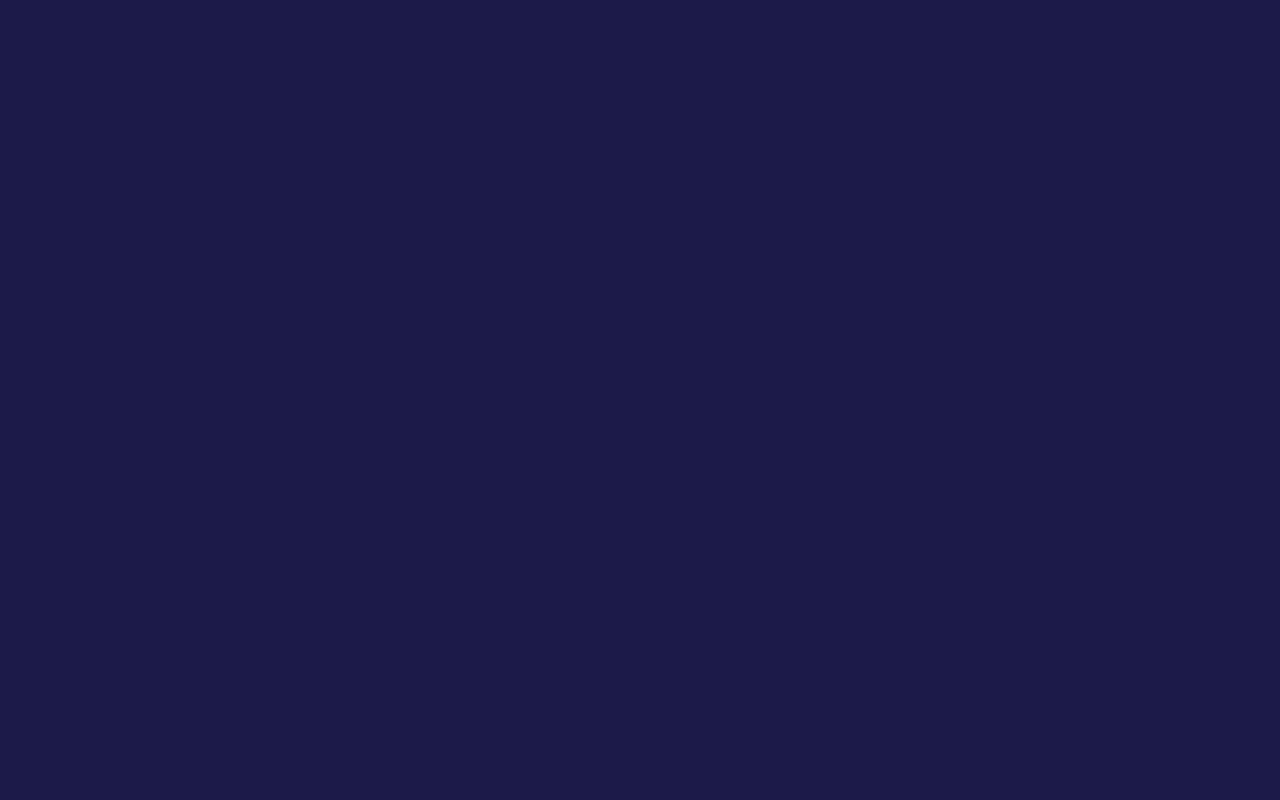
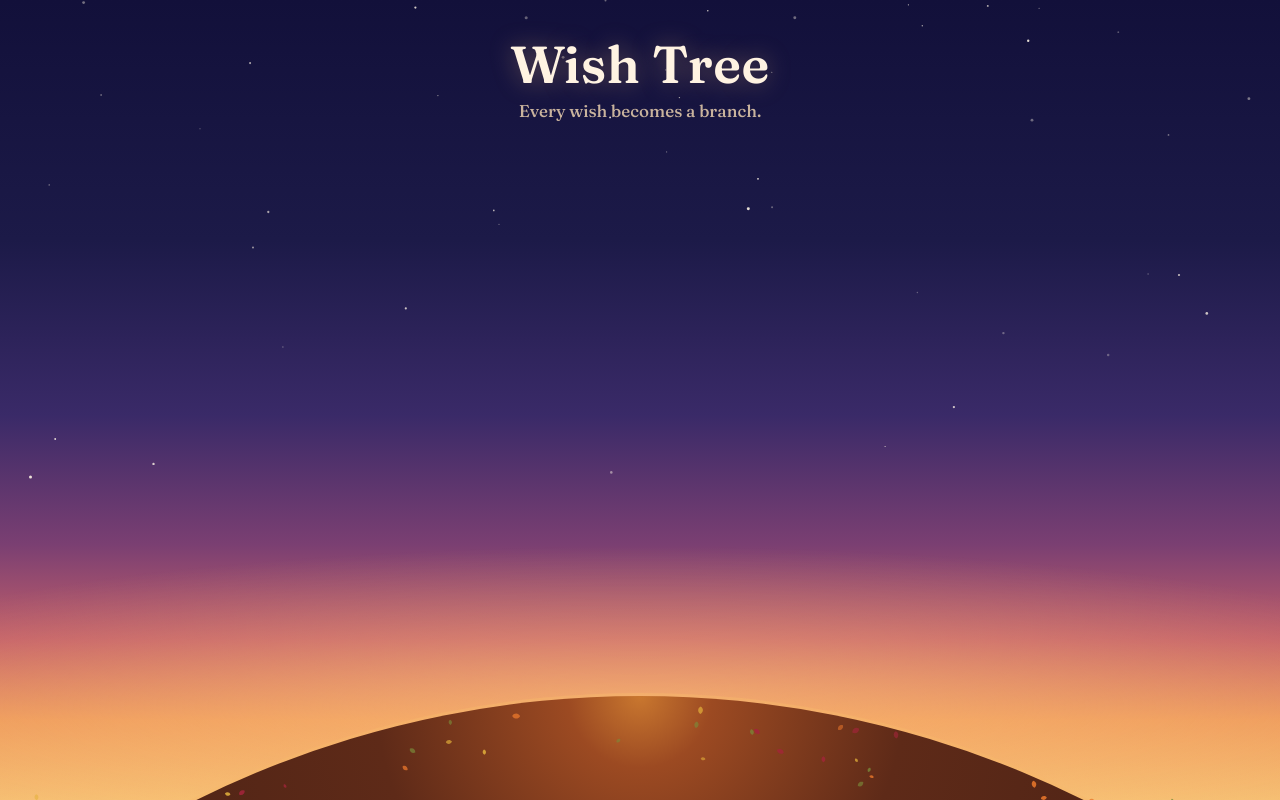
Before and after one commit to mountstorm/wishtree, a website with bundled scripts: page index.html in a window 1280 px wide. Built offline with nearby package versions, Linux system fonts and the light colour scheme.

Commit message:
Draw the dusk sky, twinkling stars and the curve of a small autumn Earth

```diff
--- a/index.html
+++ b/index.html
@@ -12,7 +12,15 @@
   <link rel="stylesheet" href="styles.css">
 </head>
 <body>
-  <main class="scene" id="scene"></main>
+  <main class="scene">
+    <div class="stage" id="stage">
+      <svg id="world" role="img" aria-label="A tree made of wishes, growing on a small Earth at dusk"></svg>
+    </div>
+    <header class="masthead">
+      <h1>Wish Tree</h1>
+      <p>Every wish becomes a branch.</p>
+    </header>
+  </main>
   <script type="module" src="js/main.js"></script>
 </body>
 </html>
--- a/js/main.js
+++ b/js/main.js
@@ -1 +1,15 @@
-// Entry point
+import { drawScene } from './scene.js';
+
+const stage = document.getElementById('stage');
+const svg = document.getElementById('world');
+
+function render() {
+  const width = stage.clientWidth;
+  const height = stage.clientHeight;
+  if (!width || !height) return;
+  svg.setAttribute('viewBox', `0 0 ${width} ${height}`);
+  svg.replaceChildren();
+  drawScene(svg, width, height);
+}
+
+new ResizeObserver(render).observe(stage);
--- /dev/null
+++ b/js/scene.js
@@ -0,0 +1,77 @@
+// The backdrop: stars in the dusk sky and the curve of a small autumn Earth.
+// Sky colour itself is a CSS gradient on the page.
+
+import { seededRandom } from './layoutTree.js';
+
+export const SVG_NS = 'http://www.w3.org/2000/svg';
+
+export function el(name, attrs = {}, parent) {
+  const node = document.createElementNS(SVG_NS, name);
+  for (const [k, v] of Object.entries(attrs)) node.setAttribute(k, String(v));
+  if (parent) parent.appendChild(node);
+  return node;
+}
+
+/** Where the ground sits for a viewport: the top of the Earth's curve. */
+export function groundFor(width, height) {
+  const groundH = Math.round(Math.min(150, Math.max(78, height * 0.13)));
+  const radius = Math.max(width * 0.78, 460);
+  return { groundY: height - groundH, radius, cx: width / 2 };
+}
+
+export function drawScene(svg, width, height) {
+  const { groundY, radius, cx } = groundFor(width, height);
+  const defs = el('defs', {}, svg);
+
+  const earth = el('radialGradient', { id: 'earth-fill', cx: 0.5, cy: 0, r: 0.6, fx: 0.5, fy: 0 }, defs);
+  el('stop', { offset: 0, 'stop-color': '#c9772f' }, earth);
+  el('stop', { offset: 0.06, 'stop-color': '#9c4a22' }, earth);
+  el('stop', { offset: 0.22, 'stop-color': '#5e2a18' }, earth);
+  el('stop', { offset: 1, 'stop-color': '#2a1410' }, earth);
+
+  const glow = el('radialGradient', { id: 'horizon-glow' }, defs);
+  el('stop', { offset: 0, 'stop-color': '#ffc37a', 'stop-opacity': 0.55 }, glow);
+  el('stop', { offset: 1, 'stop-color': '#ffc37a', 'stop-opacity': 0 }, glow);
+
+  // Stars: a fixed pattern scaled to the viewport, thinning toward the horizon.
+  const stars = el('g', { class: 'stars', 'aria-hidden': 'true' }, svg);
+  const rng = seededRandom(20261126);
+  const count = Math.round(Math.min(70, Math.max(28, (width * height) / 22000)));
+  for (let i = 0; i < count; i++) {
+    const x = rng() * width;
+    const y = Math.pow(rng(), 1.6) * groundY * 0.72;
+    const r = 0.5 + rng() * 1.1;
+    el('circle', {
+      cx: x.toFixed(1), cy: y.toFixed(1), r: r.toFixed(2),
+      class: 'star', style: `animation-delay:${(-rng() * 6).toFixed(2)}s;animation-duration:${(3 + rng() * 4).toFixed(2)}s`,
+    }, stars);
+  }
+
+  // Warm light along the horizon, then the planet.
+  el('ellipse', { cx, cy: groundY + 10, rx: Math.max(width * 0.7, 360), ry: Math.max(120, height * 0.2), fill: 'url(#horizon-glow)' }, svg);
+  el('circle', { cx, cy: groundY + radius, r: radius + 3, fill: '#f6b86b', opacity: 0.45 }, svg);
+  el('circle', { cx, cy: groundY + radius, r: radius, fill: 'url(#earth-fill)', class: 'earth' }, svg);
+
+  // Fallen leaves scattered on the ground.
+  const ground = el('g', { 'aria-hidden': 'true' }, svg);
+  const leafColors = ['#e8762b', '#a4243b', '#e3b23c', '#7a8b3a'];
+  const leaves = Math.round(Math.min(40, width / 30));
+  for (let i = 0; i < leaves; i++) {
+    const x = rng() * width;
+    const dx = x - cx;
+    const surface = groundY + radius - Math.sqrt(Math.max(0, radius * radius - dx * dx));
+    const y = surface + 6 + rng() * Math.min(60, height - surface - 8);
+    const size = 4 + rng() * 4;
+    el('path', {
+      d: LEAF_PATH,
+      fill: leafColors[i % 4],
+      opacity: (0.55 + rng() * 0.35).toFixed(2),
+      transform: `translate(${x.toFixed(1)} ${y.toFixed(1)}) rotate(${Math.round(rng() * 360)}) scale(${size.toFixed(1)})`,
+    }, ground);
+  }
+
+  return { defs, groundY };
+}
+
+// A leaf one unit long pointing along +x from its stem at the origin.
+export const LEAF_PATH = 'M0 0C.25-.42.78-.42 1 0 .78.42.25.42 0 0Z';
--- a/styles.css
+++ b/styles.css
@@ -1,3 +1,44 @@
 *, *::before, *::after { box-sizing: border-box; }
 html, body { margin: 0; height: 100%; }
-body { background: #1c1a48; color: #f7ead6; font-family: Fraunces, Georgia, serif; overflow-x: hidden; }
+
+body {
+  background: #1c1a48 linear-gradient(180deg,
+    #12103a 0%, #1c1a48 30%, #3a2a68 52%, #7a3f72 68%, #c4606a 80%, #ee9a5c 90%, #f6bf73 100%) fixed;
+  color: #f7ead6;
+  font-family: Fraunces, Georgia, serif;
+  font-weight: 500;
+  overflow-x: hidden;
+  -webkit-font-smoothing: antialiased;
+}
+
+.scene { position: relative; height: 100vh; height: 100svh; min-height: 480px; overflow: hidden; }
+.stage { position: absolute; inset: 0; }
+#world { display: block; width: 100%; height: 100%; }
+
+.masthead {
+  position: absolute; top: 0; left: 0; right: 0;
+  padding: clamp(18px, 4vh, 40px) 16px 0;
+  text-align: center;
+  pointer-events: none;
+}
+.masthead h1 {
+  margin: 0;
+  font-weight: 600;
+  font-size: clamp(30px, 5vw, 52px);
+  letter-spacing: 0.01em;
+  color: #fff3e2;
+  text-shadow: 0 0 24px rgba(255, 195, 122, 0.35);
+}
+.masthead p { margin: 4px 0 0; font-size: clamp(14px, 1.6vw, 17px); color: #e9cfae; opacity: 0.85; }
+
+.star { fill: #fff6e6; animation: twinkle 5s ease-in-out infinite; }
+@keyframes twinkle { 0%, 100% { opacity: 0.9; } 50% { opacity: 0.3; } }
+
+.tree text { font-family: Fraunces, Georgia, serif; font-weight: 500; }
+.tree text.depth-0 { font-weight: 600; }
+.stems path { fill: none; stroke: #c99a6e; stroke-linecap: round; opacity: 0.7; }
+.bark path { fill: none; stroke: #4a2616; stroke-linecap: round; opacity: 0.85; }
+
+@media (prefers-reduced-motion: reduce) {
+  *, *::before, *::after { animation: none !important; transition: none !important; }
+}
```
